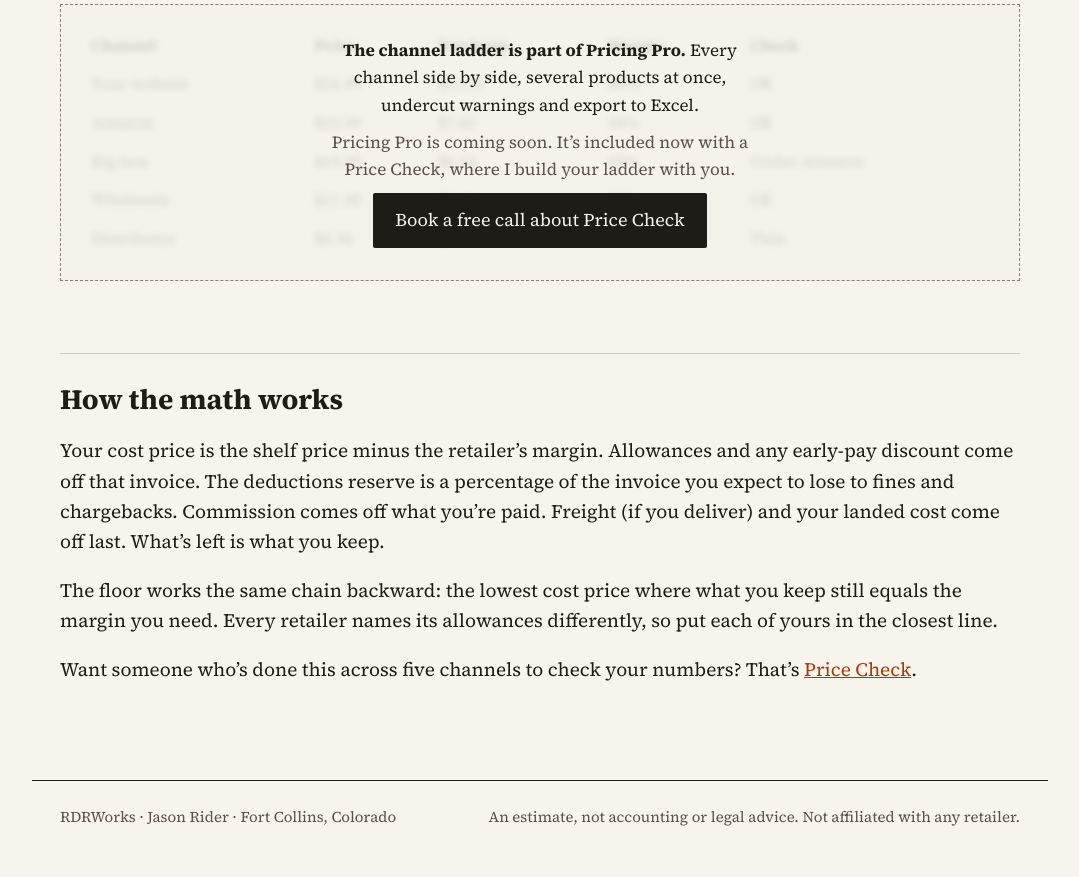
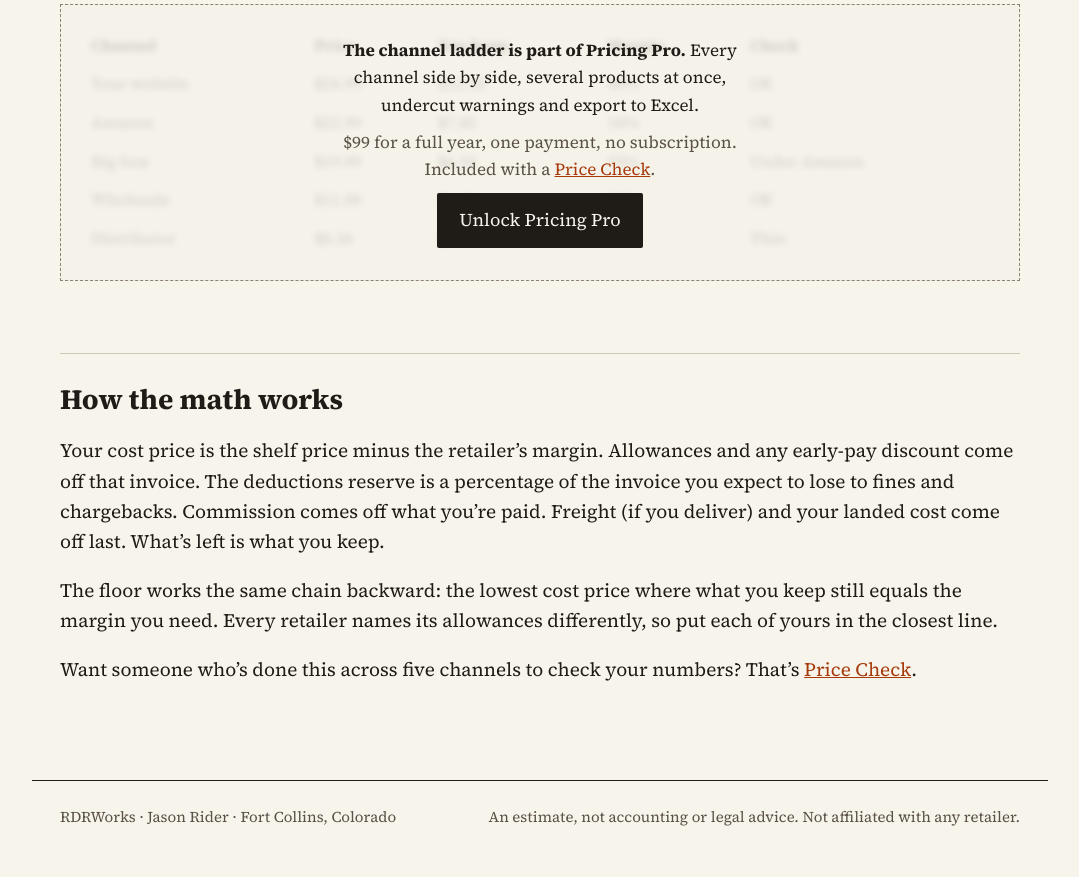
Before and after one commit to ThrivingDesign/rdrworks-site, a plain HTML site: page price-waterfall.html in a window 1280 px wide. Shown: the part 1560-2437 px from the top of the page, without its empty margins (100-1179 px from the left). Drawn offline with Linux system fonts and the light colour scheme.

Commit message:
Point locked channel ladder to Pricing Pro; list Pro under Tools
Co-Authored-By: Claude Opus 5.5 <noreply@anthropic.com>
Claude-Session: https://claude.ai/code/session_019zxH55KbrMLo2CuLPcZL6K

```diff
--- a/price-waterfall.html
+++ b/price-waterfall.html
@@ -169,8 +169,8 @@ html{scroll-behavior:auto}
 </table>
 <div class="over">
 <p><strong>The channel ladder is part of Pricing Pro.</strong> Every channel side by side, several products at once, undercut warnings and export to Excel.</p>
-<p class="small">Pricing Pro is coming soon. It&rsquo;s included now with a Price Check, where I build your ladder with you.</p>
-<a class="button" href="https://calendar.app.google/Sritw7s5EyKaDSVr5" target="_blank" rel="noopener">Book a free call about Price Check</a>
+<p class="small">$99 for a full year, one payment, no subscription. Included with a <a href="index.html#services">Price Check</a>.</p>
+<a class="button" href="https://www.loadformllc.com/pricing">Unlock Pricing Pro</a>
 </div>
 </div>
 
```
Also changed, not shown: index.html (+2 -0 lines).
